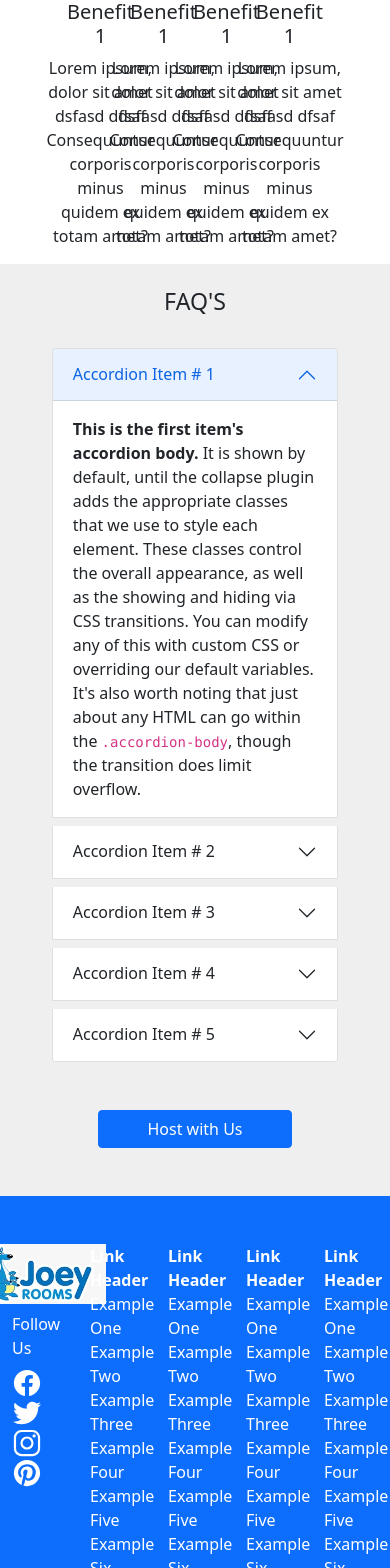
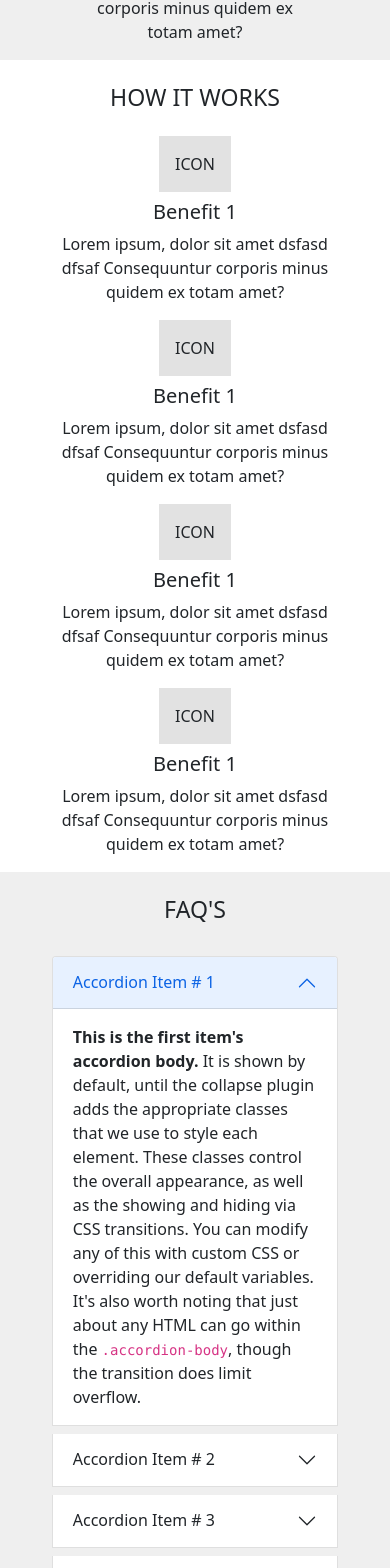
Before and after one commit to rojon009/cyberflow-ui-task, a React (Create React App) app: page / in a window 390 px wide. Shown: the part 1171-2739 px from the top of the page. Built offline with nearby package versions, Linux system fonts and the light colour scheme.

Commit message:
making everything responsive

```diff
--- a/src/componenets/BenefitsSection.jsx
+++ b/src/componenets/BenefitsSection.jsx
@@ -5,13 +5,13 @@ const BenefitsSection = () => {
   return (
     <div style={{backgroundColor: "#EFEFEF"}}>
       <div className="row pt-4">
-        <div className="col-7 mx-auto text-center">
+        <div className="col-11 col-md-7 mx-auto text-center">
           <h3 className="text-uppercase">Partner Benefits</h3>
           <p>Lorem ipsum dolor, sit adipisicing elit. Tenetur est libero, a vel et aliquid recusandae sint corporis doloribus dolores harum ipsam delectus alias natus! Esse molestiae dolore fugiat officia.</p>
         </div>
       </div>
       <div className="row">
-        <div className=" col-8 mx-auto row row-cols-3">
+        <div className=" col-8 mx-auto row row-cols-1 row-cols-md-3">
           <Card />
           <Card />
           <Card />
--- a/src/componenets/Footer.jsx
+++ b/src/componenets/Footer.jsx
@@ -8,8 +8,8 @@ const Footer = () => {
   return (
     <div className='bg-primary py-5 text-white  '>
       <div className="container">
-        <div className="row row-cols-5">
-          <div className="d-flex flex-column align-items-center line-">
+        <div className="row row-cols-1 row-cols-md-3 row-cols-lg-5">
+          <div className="d-flex flex-column align-items-center mb-4">
             <img className="mb-2" style={{height: '60px'}} src={Logo} alt="logo" />
             <span className="mb-2">Follow Us</span>
             <div>
--- a/src/componenets/FooterLinkList.jsx
+++ b/src/componenets/FooterLinkList.jsx
@@ -2,7 +2,7 @@ import React from 'react';
 
 const FooterLinkList = () => {
   return (
-    <div className="d-flex flex-column">
+    <div className="d-flex flex-column align-items-center align-items-md-start mb-4">
       <span className="fw-bold">Link Header</span>
       <a className="text-white text-decoration-none" href="#a">Example One</a>
       <a className="text-white text-decoration-none" href="#a">Example Two</a>
--- a/src/componenets/HeroSection.jsx
+++ b/src/componenets/HeroSection.jsx
@@ -5,7 +5,7 @@ import Breadcrumb from './Breadcrumb';
 const HeroSection = () => {
   return (
     <div className="row" style={{backgroundImage: `linear-gradient( rgba(0, 0, 0, 0.2), rgba(0, 0, 0, 0.3) ), url(${Hero})`, backgroundRepeat: 'no-repeat', backgroundPosition: 'center center', backgroundSize: 'cover', backgroundBlendMode: 'brightness(50%)'}}>
-      <div className="col-7 pt-4 mx-auto">
+      <div className="col-11 col-md-7 pt-4 mx-auto">
         <Breadcrumb />
         <div className="text-white py-5">
           <h2>List your property with Joey Rooms</h2>
--- a/src/componenets/Navbar.jsx
+++ b/src/componenets/Navbar.jsx
@@ -26,13 +26,19 @@ const Navbar = () => {
             <li className="nav-item">
               <a className="nav-link" href="#d">Group/Corporate</a>
             </li>
+            <li className="nav-item">
+              <a href="/" className="nav-link">Contact Us</a>
+            </li>
+            <li className="nav-item">
+              <button className="btn btn-primary ms-2">Host with Us</button>
+            </li>
+            <li className="nav-item">
+              <CgProfile className="ms-2" style={{width: '32px', height: '32px'}} />
+            </li>
+            <li className="nav-item">
+              <CgMenuRound className="ms-2" style={{width: '35px', height: '35px'}} />
+            </li>
           </ul>
-          <div>
-            <a className="text-decoration-none fw-bold text-black" href="#d">Contact Us</a>
-            <button className="btn btn-primary ms-2">Host with Us</button>
-            <CgProfile className="ms-2" style={{width: '32px', height: '32px'}} />
-            <CgMenuRound className="ms-2" style={{width: '35px', height: '35px'}} />
-          </div>
         </div>
       </div>
     </nav>
--- a/src/componenets/WorkSection.jsx
+++ b/src/componenets/WorkSection.jsx
@@ -6,7 +6,7 @@ const WorkSection = () => {
     <div>
       <h3 className="text-uppercase text-center mx-auto my-4">How it works</h3>
       <div className="row">
-        <div className="col-8 mx-auto row row-cols-4">
+        <div className="col-10 col-md-8 mx-auto row row-cols-1 row-cols-sm-2 row-cols-lg-4">
           <Card />
           <Card />
           <Card />
```
